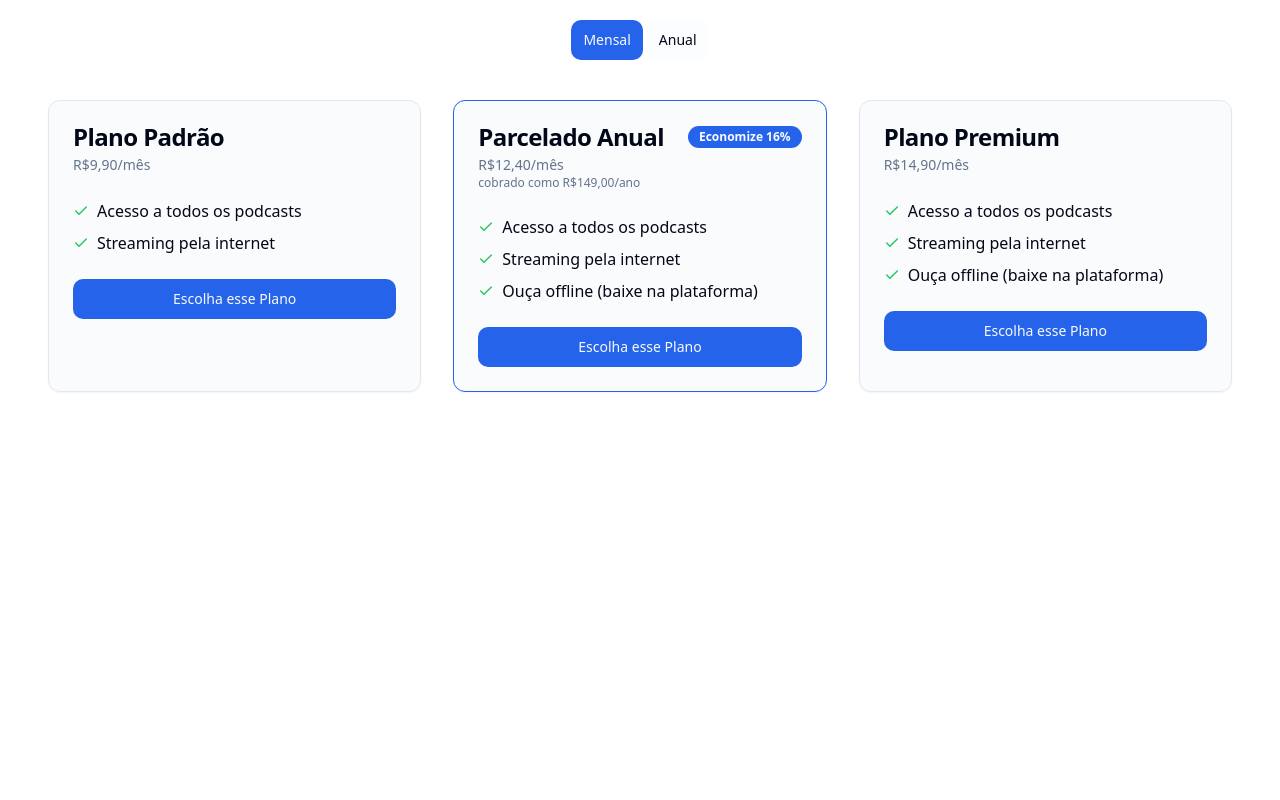
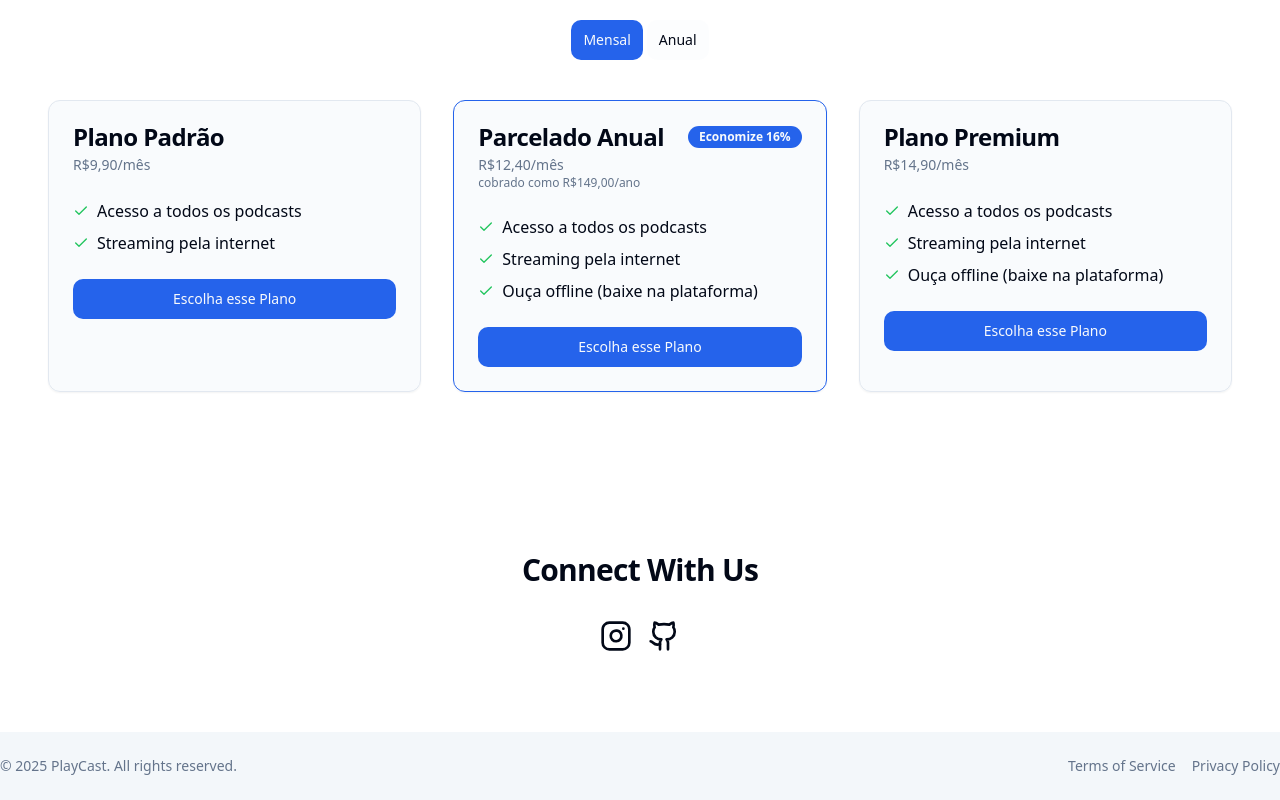
Before and after one commit to will-aam/Trylle, a Next.js app: page / in a window 1280 px wide. Shown: the part 1661-2461 px from the top of the page. Before the commit the page ends 2149 px from the top, so only its background shows below. Built offline with nearby package versions, Linux system fonts and the light colour scheme; no server answers.

Commit message:
Footer new

```diff
--- a/src/app/(main)/layout.tsx
+++ b/src/app/(main)/layout.tsx
@@ -3,6 +3,7 @@
 import { useState, useEffect } from "react";
 import { Navbar } from "@/src/components/layout/navbar";
 import { BottomNavbar } from "@/src/components/layout/bottom-navbar";
+import { Footer } from "@/src/components/layout/footer";
 import { createClient } from "@/src/lib/supabase-client";
 import { User } from "@supabase/supabase-js";
 
@@ -38,6 +39,7 @@ export default function MainLayout({
         {children}
       </main>
       {user && <BottomNavbar />}
+      <Footer />
     </div>
   );
 }
--- /dev/null
+++ b/src/components/features/follow-us-section.tsx
@@ -0,0 +1,25 @@
+import { Instagram, Github } from "lucide-react";
+
+export function FollowUsSection() {
+  return (
+    <section className="py-12">
+      <div className="container mx-auto text-center">
+        <h2 className="text-3xl font-bold tracking-tight">Connect With Us</h2>
+        <div className="mt-8 flex justify-center gap-4">
+          <a
+            href="#"
+            className="text-foreground transition-transform hover:scale-110"
+          >
+            <Instagram className="h-8 w-8" />
+          </a>
+          <a
+            href="#"
+            className="text-foreground transition-transform hover:scale-110"
+          >
+            <Github className="h-8 w-8" />
+          </a>
+        </div>
+      </div>
+    </section>
+  );
+}
--- a/src/components/features/home-logged-out.tsx
+++ b/src/components/features/home-logged-out.tsx
@@ -3,6 +3,7 @@ import { FeaturedEpisodes } from "@/src/components/features/featured-episodes";
 import { RecentEpisodes } from "@/src/components/features/recent-episodes";
 import { CategoryCarousel } from "./category-carousel";
 import { PricingSection } from "./pricing-section";
+import { FollowUsSection } from "./follow-us-section";
 
 // Dados estáticos para simulação
 const mockEpisodes = Array(5).fill({
@@ -49,6 +50,7 @@ export function HomeLoggedOut() {
         <RecentEpisodes episodes={mockEpisodes} />
       </section>
       <PricingSection />
+      <FollowUsSection />
     </div>
   );
 }
--- /dev/null
+++ b/src/components/layout/footer.tsx
@@ -0,0 +1,27 @@
+export function Footer() {
+  return (
+    <footer className="bg-muted/80 py-6">
+      <div className="container mx-auto">
+        <div className="flex flex-col sm:flex-row justify-between items-center gap-4">
+          <p className="text-sm text-muted-foreground">
+            © {new Date().getFullYear()} PlayCast. All rights reserved.
+          </p>
+          <div className="flex gap-4">
+            <a
+              href="#"
+              className="text-sm text-muted-foreground hover:underline"
+            >
+              Terms of Service
+            </a>
+            <a
+              href="#"
+              className="text-sm text-muted-foreground hover:underline"
+            >
+              Privacy Policy
+            </a>
+          </div>
+        </div>
+      </div>
+    </footer>
+  );
+}
```
